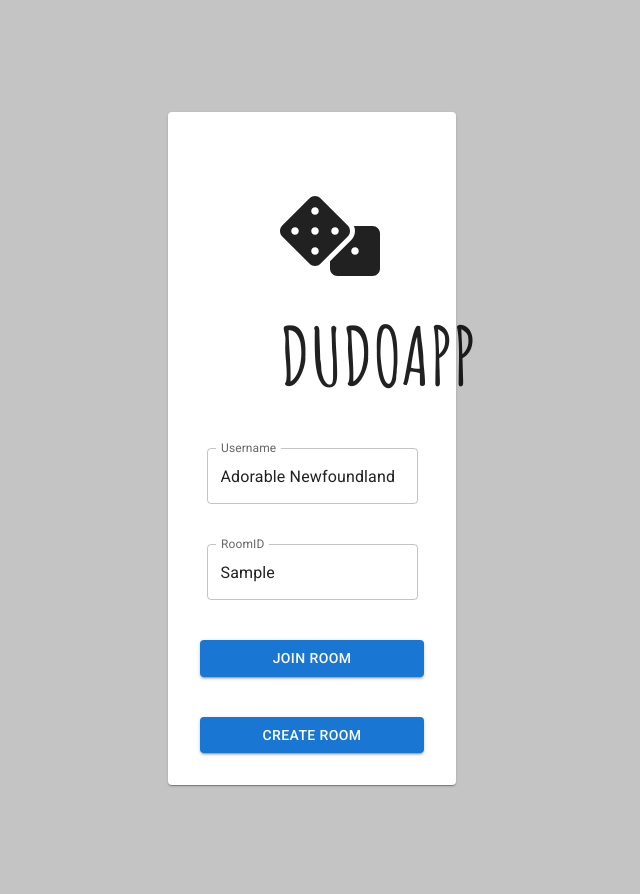
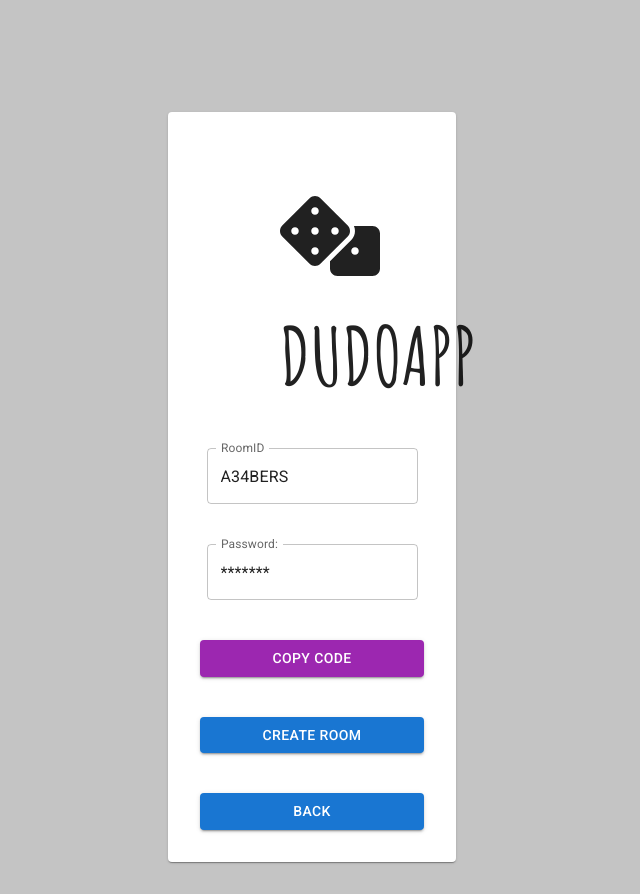
Before and after one commit to MiguelMLorente/dudoapp, a React (Create React App) app: page / in a window 1280 px wide. Both pictures are taken after typing "Sample" into the empty fields and a click on the button "CREATE ROOM". Shown: the whole page, without its empty margins (328-968 px from the left). Before the commit the page ends 817 px from the top, so only its background shows below. Built offline with nearby package versions, Linux system fonts and the light colour scheme; no server answers.

Commit message:
Navigation to newRoomComponent

```diff
--- a/src/App.js
+++ b/src/App.js
@@ -4,7 +4,7 @@ import GlobalStyle from "./globalStyles";
 import { Grid } from "@mui/material";
 import RoomJoinComponent from "./components/RoomJoinComponent";
 import { useSelector } from "react-redux";
-// import NewRoomComponent from "./components/newRoomComponent";
+import NewRoomComponent from "./components/newRoomComponent";
 import LobbyComponent from "./components/LobbyComponent";
 // import GameInProgressComponent from "./components/GameInProgressComponent";
 
@@ -17,6 +17,8 @@ function App() {
         return <RoomJoinComponent />;
       case "Lobby":
         return <LobbyComponent />;
+      case "NewRoom":
+        return <NewRoomComponent />;
     }
   };
 
--- a/src/actions/appStatusActions.js
+++ b/src/actions/appStatusActions.js
@@ -3,3 +3,15 @@ export const changeToLoby = () => (dispatch) => {
     type: "LOBBY",
   });
 };
+
+export const changeToNewRoom = () => (dispatch) => {
+  dispatch({
+    type: "NEW_ROOM",
+  });
+};
+
+export const changeToJoinRoom = () => (dispatch) => {
+  dispatch({
+    type: "JOIN_ROOM",
+  });
+};
--- a/src/components/RoomJoinComponent.jsx
+++ b/src/components/RoomJoinComponent.jsx
@@ -6,6 +6,7 @@ import sillyNameGenerator from "../userNameUtils";
 import { useDispatch, useSelector } from "react-redux";
 import { WebSocketContext } from "../WebSocket";
 import { updateUserName } from "../actions/gameDataActions";
+import { changeToNewRoom } from "../actions/appStatusActions";
 
 function RoomJoinComponent() {
   const ws = useContext(WebSocketContext);
@@ -66,6 +67,10 @@ function RoomJoinComponent() {
     );
   };
 
+  const handleNewRoom = () => {
+    dispatch(changeToNewRoom());
+  };
+
   useEffect(() => {
     if (error === "Game not found") {
       setRoomIdHelperText("Game does not exist");
@@ -124,7 +129,11 @@ function RoomJoinComponent() {
                   </Button>
                 </Grid>
                 <Grid item>
-                  <Button variant="contained" fullWidth={true}>
+                  <Button
+                    variant="contained"
+                    fullWidth={true}
+                    onClick={handleNewRoom}
+                  >
                     Create Room
                   </Button>
                 </Grid>
--- a/src/components/newRoomComponent.jsx
+++ b/src/components/newRoomComponent.jsx
@@ -2,8 +2,14 @@ import React from "react";
 import styled from "styled-components";
 import { TextField, Grid, Button, Paper } from "@mui/material";
 import LogoComponent from "./LogoComponent";
+import { changeToJoinRoom } from "../actions/appStatusActions";
+import { useDispatch } from "react-redux";
 
 function NewRoomComponent() {
+  const dispatch = useDispatch();
+  const handleBack = () => {
+    dispatch(changeToJoinRoom());
+  };
   return (
     <React.Fragment>
       <StyledContainer>
@@ -46,6 +52,15 @@ function NewRoomComponent() {
                     Create Room
                   </Button>
                 </Grid>
+                <Grid item>
+                  <Button
+                    variant="contained"
+                    fullWidth={true}
+                    onClick={handleBack}
+                  >
+                    BACK
+                  </Button>
+                </Grid>
               </Grid>
             </StyledPaper>
           </Grid>
--- a/src/reducers/appStatusReducer.js
+++ b/src/reducers/appStatusReducer.js
@@ -8,6 +8,10 @@ const appStatusReducer = (state = initState, action) => {
       return { ...state };
     case "LOBBY":
       return { ...state, component: "Lobby" };
+    case "NEW_ROOM":
+      return { ...state, component: "NewRoom" };
+    case "JOIN_ROOM":
+      return { ...state, component: "" };
   }
 };
 
```
